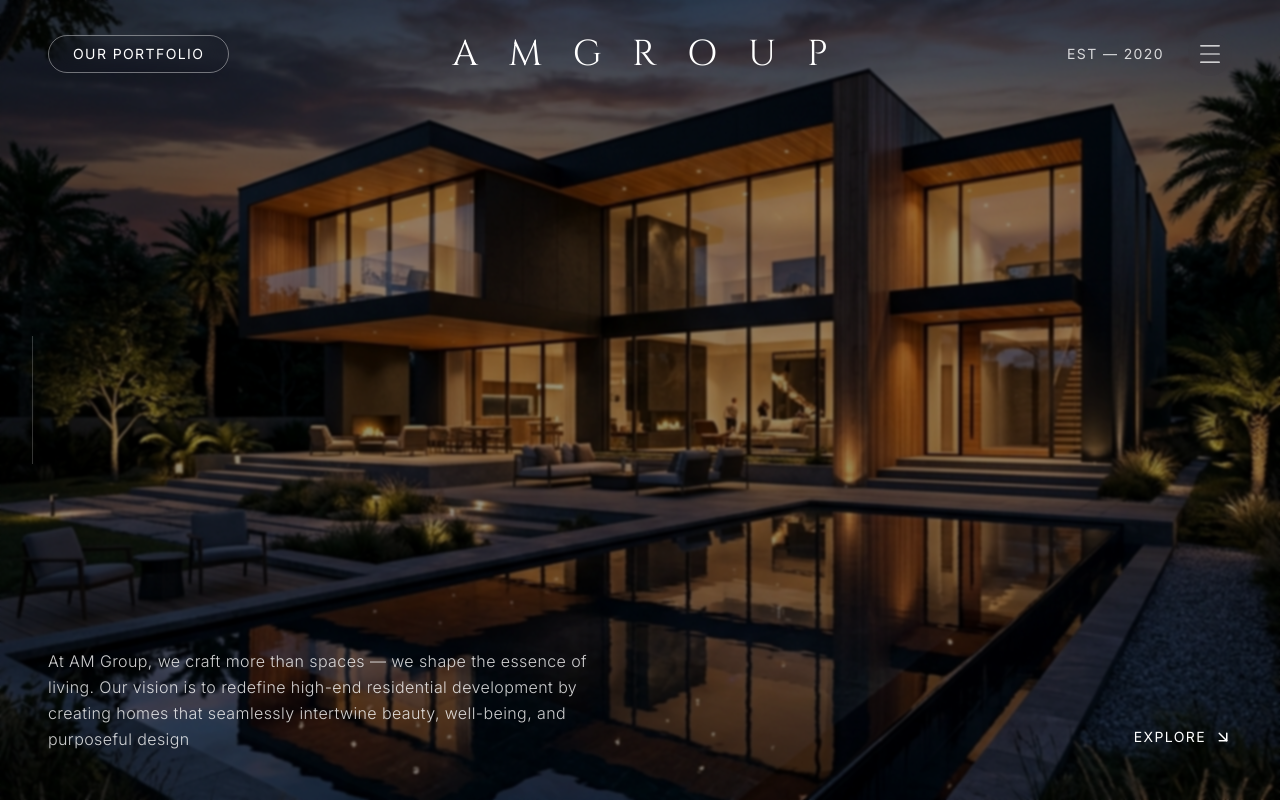
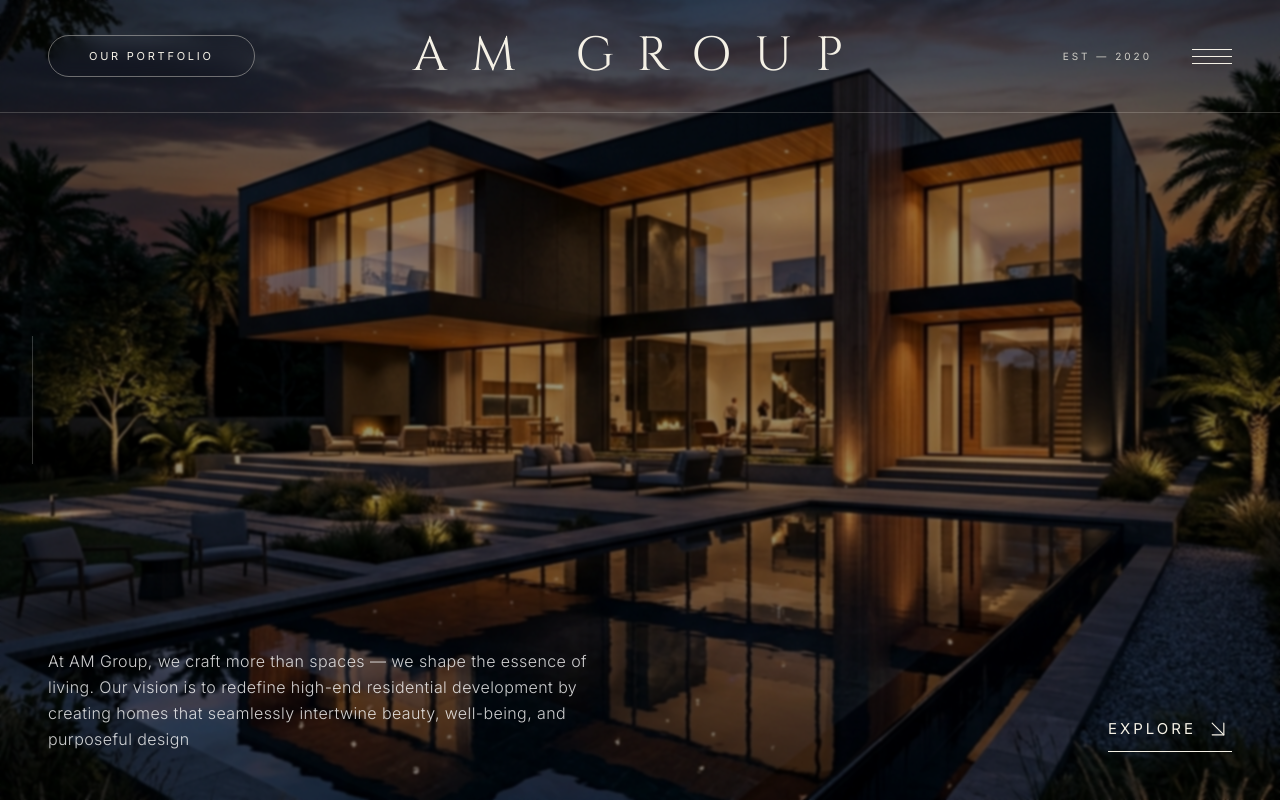
Before and after one commit to KraftlyWebStudio/AM_GROUP, a Next.js app in the folder frontend/: page / in a window 1280 px wide. Built offline with nearby package versions, Linux system fonts and the light colour scheme.

Commit message:
implement custom cursor and refine UI components with enhanced animations and styling

```diff
--- a/frontend/src/app/globals.css
+++ b/frontend/src/app/globals.css
@@ -1,4 +1,8 @@
 @import "tailwindcss";
+
+* {
+  cursor: none !important;
+}
 
 :root {
   --background: #000000;
--- a/frontend/src/app/page.tsx
+++ b/frontend/src/app/page.tsx
@@ -3,12 +3,14 @@
 import { useState } from "react";
 import IntroAnimation from "@/components/ui/IntroAnimation";
 import HeroSection from "@/components/ui/HeroSection";
+import CustomCursor from "@/components/ui/CustomCursor";
 
 export default function Home() {
   const [introStarted, setIntroStarted] = useState(false);
 
   return (
     <main className="w-full h-screen bg-black overflow-hidden relative">
+      <CustomCursor />
       <HeroSection isVisible={introStarted} />
       <IntroAnimation onStartReveal={() => setIntroStarted(true)} onComplete={() => {}} />
     </main>
--- /dev/null
+++ b/frontend/src/components/ui/CustomCursor.tsx
@@ -0,0 +1,55 @@
+"use client";
+
+import { useEffect, useState } from "react";
+import { motion, useMotionValue, useSpring } from "framer-motion";
+
+export default function CustomCursor() {
+  const [isHovered, setIsHovered] = useState(false);
+  const cursorX = useMotionValue(-100);
+  const cursorY = useMotionValue(-100);
+
+  const springConfig = { damping: 50, stiffness: 1000 }; // Ultra-smooth and fast
+  const x = useSpring(cursorX, springConfig);
+  const y = useSpring(cursorY, springConfig);
+
+  useEffect(() => {
+    const moveCursor = (e: MouseEvent) => {
+      cursorX.set(e.clientX);
+      cursorY.set(e.clientY);
+    };
+
+    const handleHover = (e: MouseEvent) => {
+      const target = e.target as HTMLElement;
+      const isInteractive = target.closest('button, a, [data-hover="true"]');
+      setIsHovered(!!isInteractive);
+    };
+
+    window.addEventListener("mousemove", moveCursor, { passive: true });
+    window.addEventListener("mouseover", handleHover);
+
+    return () => {
+      window.removeEventListener("mousemove", moveCursor);
+      window.removeEventListener("mouseover", handleHover);
+    };
+  }, [cursorX, cursorY]);
+
+  return (
+    <motion.div
+      className="fixed top-0 left-0 border-[0.4px] border-[#F5F1E6]/40 rounded-full pointer-events-none z-[9999]"
+      animate={{
+        width: isHovered ? 150 : 8,
+        height: isHovered ? 150 : 8,
+      }}
+      style={{
+        x,
+        y,
+        translateX: "-50%",
+        translateY: "-50%",
+      }}
+      transition={{
+        width: { type: "tween", ease: "linear", duration: 0.1 },
+        height: { type: "tween", ease: "linear", duration: 0.1 },
+      }}
+    />
+  );
+}
--- a/frontend/src/components/ui/HeroSection.tsx
+++ b/frontend/src/components/ui/HeroSection.tsx
@@ -29,6 +29,7 @@ export default function HeroSection({ isVisible }: { isVisible: boolean }) {
 
       {/* Header */}
       <header className="relative z-10 flex items-center justify-between px-8 py-8 md:px-12">
+        {/* Left Side: Portfolio Button */}
         <motion.div
           initial="hidden"
           animate={animateState}
@@ -37,27 +38,36 @@ export default function HeroSection({ isVisible }: { isVisible: boolean }) {
             visible: { opacity: 1, y: 0 }
           }}
           transition={{ duration: 1, delay: 0.5 }}
+          className="flex-1"
         >
-          <button className="border border-white/40 hover:bg-white/10 transition-colors rounded-full px-6 py-2 text-sm tracking-widest backdrop-blur-md">
-            OUR PORTFOLIO
+          <button className="group relative overflow-hidden border border-[#F5F1E6]/40 text-[#F5F1E6] transition-colors duration-500 rounded-full px-10 py-3 text-[11px] tracking-[0.25em] font-sans backdrop-blur-sm">
+            {/* Water Fill Layer */}
+            <div className="absolute inset-0 bg-[#F5F1E6] translate-y-full group-hover:translate-y-0 transition-transform duration-500 ease-[0.85, 0, 0.15, 1]" />
+
+            {/* Button Text */}
+            <span className="relative z-10 group-hover:text-black transition-colors duration-500">
+              OUR PORTFOLIO
+            </span>
           </button>
         </motion.div>
 
+        {/* Center: Brand Logo */}
         <motion.div
           initial="hidden"
           animate={animateState}
           variants={{
-            hidden: { opacity: 0, y: -20 },
-            visible: { opacity: 1, y: 0 }
+            hidden: { opacity: 0, scale: 0.9 },
+            visible: { opacity: 1, scale: 1 }
           }}
-          transition={{ duration: 1, delay: 0.7 }}
-          className="absolute left-1/2 -translate-x-1/2 flex flex-col items-center"
+          transition={{ duration: 1.5, delay: 0.7 }}
+          className="flex-1 flex justify-center"
         >
-          <h1 className="font-serif text-3xl md:text-4xl tracking-[0.3em] ml-[0.3em]">
-            A M G R O U P
+          <h1 className="text-3xl md:text-5xl font-serif tracking-[0.5em] text-[#F5F1E6] cursor-default whitespace-nowrap">
+            AM GROUP
           </h1>
         </motion.div>
 
+        {/* Right Side: EST and Menu */}
         <motion.div
           initial="hidden"
           animate={animateState}
@@ -66,14 +76,29 @@ export default function HeroSection({ isVisible }: { isVisible: boolean }) {
             visible: { opacity: 1, y: 0 }
           }}
           transition={{ duration: 1, delay: 0.9 }}
-          className="flex items-center gap-6"
+          className="flex-1 flex items-center justify-end gap-10"
         >
-          <span className="text-sm tracking-widest text-white/80 hidden md:block">EST — 2020</span>
-          <button className="p-2 hover:bg-white/10 rounded-full transition-colors backdrop-blur-md">
-            <Menu size={28} strokeWidth={1} />
+          <span className="text-[10px] tracking-[0.3em] text-[#F5F1E6]/80 hidden md:block font-sans">EST — 2020</span>
+          <button className="flex flex-col gap-1.5 hover:opacity-70 transition-opacity">
+            <div className="w-10 h-[1px] bg-[#F5F1E6]" />
+            <div className="w-10 h-[1px] bg-[#F5F1E6]" />
+            <div className="w-10 h-[1px] bg-[#F5F1E6]" />
           </button>
         </motion.div>
       </header>
+
+      {/* Navbar Underline Effect */}
+      <motion.div
+        className="relative z-10 h-[0.5px] bg-[#F5F1E6]/20 w-full"
+        initial="hidden"
+        animate={animateState}
+        variants={{
+          hidden: { scaleX: 0 },
+          visible: { scaleX: 1 }
+        }}
+        transition={{ duration: 1.8, delay: 0.2, ease: [0.45, 0, 0.55, 1] }}
+        style={{ originX: 0 }}
+      />
 
       {/* Bottom Content */}
       <div className="absolute bottom-0 w-full p-8 md:p-12 flex justify-between items-end z-10">
@@ -101,10 +126,41 @@ export default function HeroSection({ isVisible }: { isVisible: boolean }) {
           }}
           transition={{ duration: 1, delay: 1.5 }}
         >
-          <button className="flex items-center gap-2 group border-b border-transparent hover:border-white pb-1 transition-all">
-            <span className="text-sm tracking-widest">EXPLORE</span>
-            <ArrowDownRight size={18} className="group-hover:translate-x-1 group-hover:translate-y-1 transition-transform" />
-          </button>
+          <motion.button
+            whileHover="hover"
+            initial="initial"
+            className="group flex flex-col items-end gap-2 text-[#F5F1E6]"
+          >
+            <motion.div
+              className="flex items-center gap-2"
+              variants={{
+                initial: { x: 0 },
+                hover: { x: -8 }
+              }}
+              transition={{ type: "spring", stiffness: 300, damping: 30 }}
+            >
+              <span className="text-[15px] tracking-[0.2em] font-sans">EXPLORE</span>
+              <motion.div
+                variants={{
+                  initial: { x: 0, y: 0 },
+                  hover: { x: 0, y: 0 } // No movement
+                }}
+                transition={{ type: "spring", stiffness: 400, damping: 25 }}
+              >
+                <ArrowDownRight size={28} strokeWidth={1} />
+              </motion.div>
+            </motion.div>
+            <div className="w-full h-[1px] overflow-hidden">
+              <motion.div
+                className="w-full h-full bg-[#F5F1E6]"
+                variants={{
+                  initial: { x: 0, opacity: 1 },
+                  hover: { x: "-100%", opacity: 0 }
+                }}
+                transition={{ duration: 0.6, ease: [0.45, 0, 0.55, 1] }}
+              />
+            </div>
+          </motion.button>
         </motion.div>
       </div>
 
--- a/frontend/src/components/ui/IntroAnimation.tsx
+++ b/frontend/src/components/ui/IntroAnimation.tsx
@@ -19,12 +19,12 @@ export default function IntroAnimation({
       setLinesMoving(true);
     }, 1000);
 
-    // 2. Wait another 0.8 seconds (total 1.8s) then open the gate
+    // 2. Tighter overlap: Start opening the gate 0.6s after lines start moving
     const gateTimer = setTimeout(() => {
       setIsVisible(false);
       onStartReveal();
       setTimeout(onComplete, 1400);
-    }, 1800);
+    }, 1600);
 
     return () => {
       clearTimeout(lineTimer);
@@ -32,8 +32,9 @@ export default function IntroAnimation({
     };
   }, [onComplete, onStartReveal]);
 
-  const panelEase = [0.77, 0, 0.175, 1] as [number, number, number, number];
-  const lineEase = [0.45, 0, 0.55, 1] as [number, number, number, number];
+  // Refined easing for a more "expensive" feel
+  const panelEase = [0.85, 0, 0.15, 1] as [number, number, number, number];
+  const lineEase = [0.6, 0.01, -0.05, 0.9] as [number, number, number, number];
 
   return (
     <AnimatePresence mode="wait">
@@ -47,7 +48,7 @@ export default function IntroAnimation({
             className="absolute left-0 top-0 w-1/2 h-full bg-[#F5F1E6]"
             initial={{ x: 0 }}
             exit={{ x: "-100%" }}
-            transition={{ duration: 1.2, ease: panelEase }}
+            transition={{ duration: 1.4, ease: panelEase }}
           />
 
           {/* Right Gate Panel */}
@@ -55,7 +56,7 @@ export default function IntroAnimation({
             className="absolute right-0 top-0 w-1/2 h-full bg-[#F5F1E6]"
             initial={{ x: 0 }}
             exit={{ x: "100%" }}
-            transition={{ duration: 1.2, ease: panelEase }}
+            transition={{ duration: 1.4, ease: panelEase }}
           />
 
           {/* Elements Container */}
@@ -65,7 +66,7 @@ export default function IntroAnimation({
               className="absolute left-[10vw] top-0 w-[2px] bg-black"
               initial={{ height: "100vh", y: 0 }}
               animate={linesMoving ? { y: "100vh" } : { y: 0 }}
-              transition={{ duration: 1.2, ease: lineEase }}
+              transition={{ duration: 1.0, ease: lineEase }}
             />
 
             {/* Right Side Line - Moves UP */}
@@ -73,7 +74,7 @@ export default function IntroAnimation({
               className="absolute right-[10vw] bottom-0 w-[2px] bg-black"
               initial={{ height: "100vh", y: 0 }}
               animate={linesMoving ? { y: "-100vh" } : { y: 0 }}
-              transition={{ duration: 1.2, ease: lineEase }}
+              transition={{ duration: 1.0, ease: lineEase }}
             />
 
             {/* Center Lines */}
@@ -81,13 +82,13 @@ export default function IntroAnimation({
               className="absolute top-0 left-1/2 -translate-x-1/2 w-[2px] bg-black"
               initial={{ height: "42vh", y: 0 }}
               animate={linesMoving ? { y: "-50vh", opacity: 0 } : { y: 0 }}
-              transition={{ duration: 1, ease: lineEase }}
+              transition={{ duration: 0.9, ease: lineEase }}
             />
             <motion.div
               className="absolute bottom-0 left-1/2 -translate-x-1/2 w-[2px] bg-black"
               initial={{ height: "42vh", y: 0 }}
               animate={linesMoving ? { y: "50vh", opacity: 0 } : { y: 0 }}
-              transition={{ duration: 1, ease: lineEase }}
+              transition={{ duration: 0.9, ease: lineEase }}
             />
 
             {/* Center Logo - Fades out when lines move or gate opens */}
```
